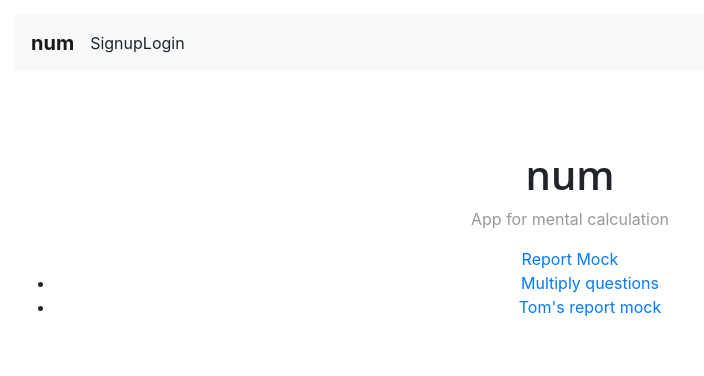
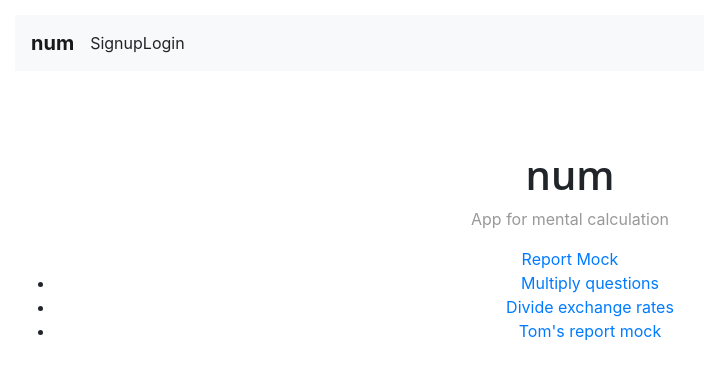
Before and after one commit to bongbang/num, a React (Create React App) app in the folder client/: page / in a window 1280 px wide. Shown: the top 376 px of the page, without its empty margins (70-774 px from the left). Built offline with nearby package versions, Linux system fonts and the light colour scheme; what aws-amplify would draw is missing.

Commit message:
Add link to exchange rate module

```diff
--- a/client/src/containers/Home.js
+++ b/client/src/containers/Home.js
@@ -18,6 +18,9 @@ export default class Home extends Component {
               <a href="/quiz/multiply_double_digits">Multiply questions</a>
             </li>
             <li>
+              <a href="/quiz/divide_exchange_rate">Divide exchange rates</a>
+            </li>
+            <li>
               <Link to="report2">Tom's report mock</Link>
             </li>
           </ul>
```
